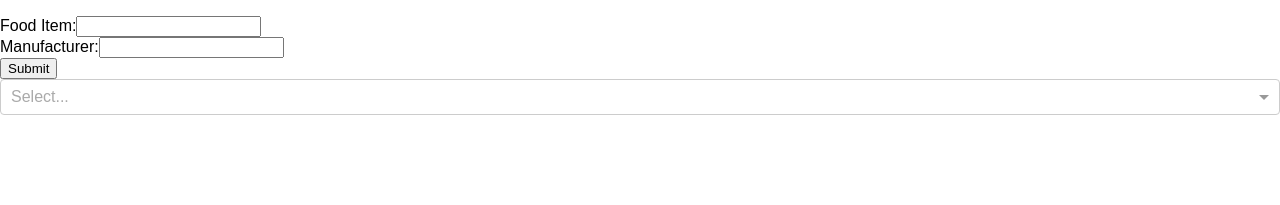
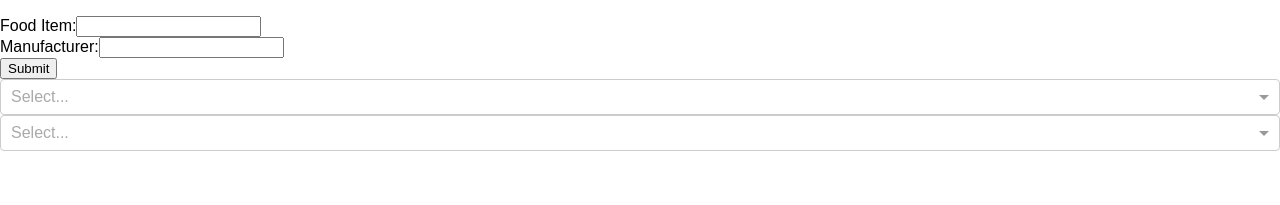
Before and after one commit to FareedJaved/foodjournal, a React (Create React App) app in the folder javascript/: page / in a window 1280 px wide. Shown: the top 205 px of the page. Built offline with nearby package versions, Linux system fonts and the light colour scheme.

Commit message:
Added foodGroup select option

```diff
--- a/javascript/src/App.js
+++ b/javascript/src/App.js
@@ -3,6 +3,7 @@ import './App.css';
 import {FoodList} from './FoodList';
 import Select, { Async } from 'react-select';
 import 'react-select/dist/react-select.css';
+import fetch from 'isomorphic-fetch';
 
 class App extends Component {
 
@@ -12,6 +13,7 @@ class App extends Component {
     this.state = {
       foodItem: '',
       manufacturer:'',
+      foodGroup: '',
       foodList: []
     }
   }
@@ -52,8 +54,8 @@ class App extends Component {
 
   }
 
-
-  // calling the rails backend for the FDA food items
+  // TODO:
+  //  Call the spring backend for the FDA food items
   getOptions = (input, callback) => {
     let myFakeOptions = [{value: 'one', label: 'One'}]
     setTimeout(() => {
@@ -67,7 +69,6 @@ class App extends Component {
   };
 
   render() {
-    let value = ''
     return (
     <div>
 
@@ -91,11 +92,19 @@ class App extends Component {
           <input type="submit" name="Submit" />
         </form>
 
+        {/* this is for what they ate */}
         <Select
           name="foodItem"
-          value={value}
+          value={this.state.foodItem}
           onChange = {(e)=> this.setState({foodItem: e.target.value})}
 
+        />
+
+        {/* This is for the food group */}
+        <Select
+          name="foodGroup"
+          value={this.state.manufacturer}
+          onChange = {(e) => this.setState({foodGroup: e.target.value})}
         />
     </div>
     );
```
